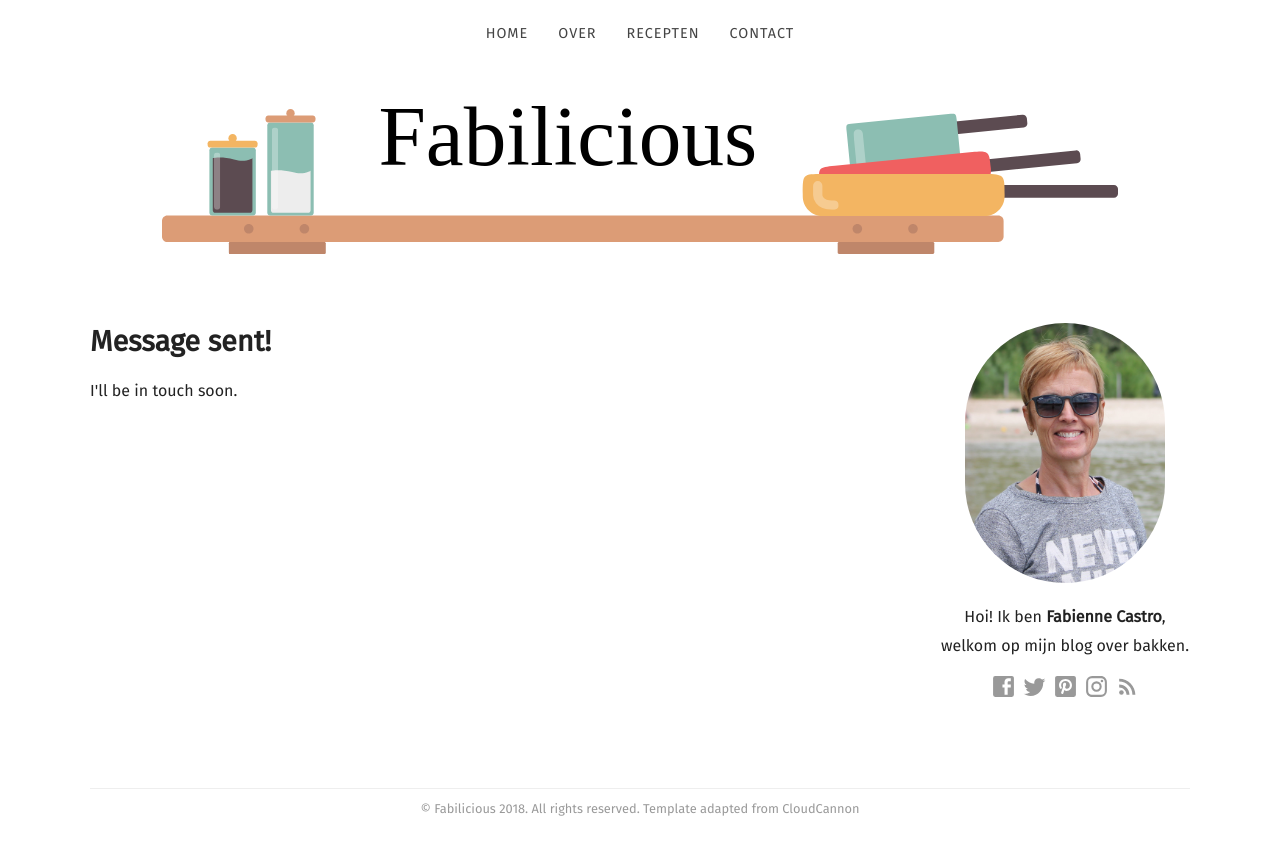
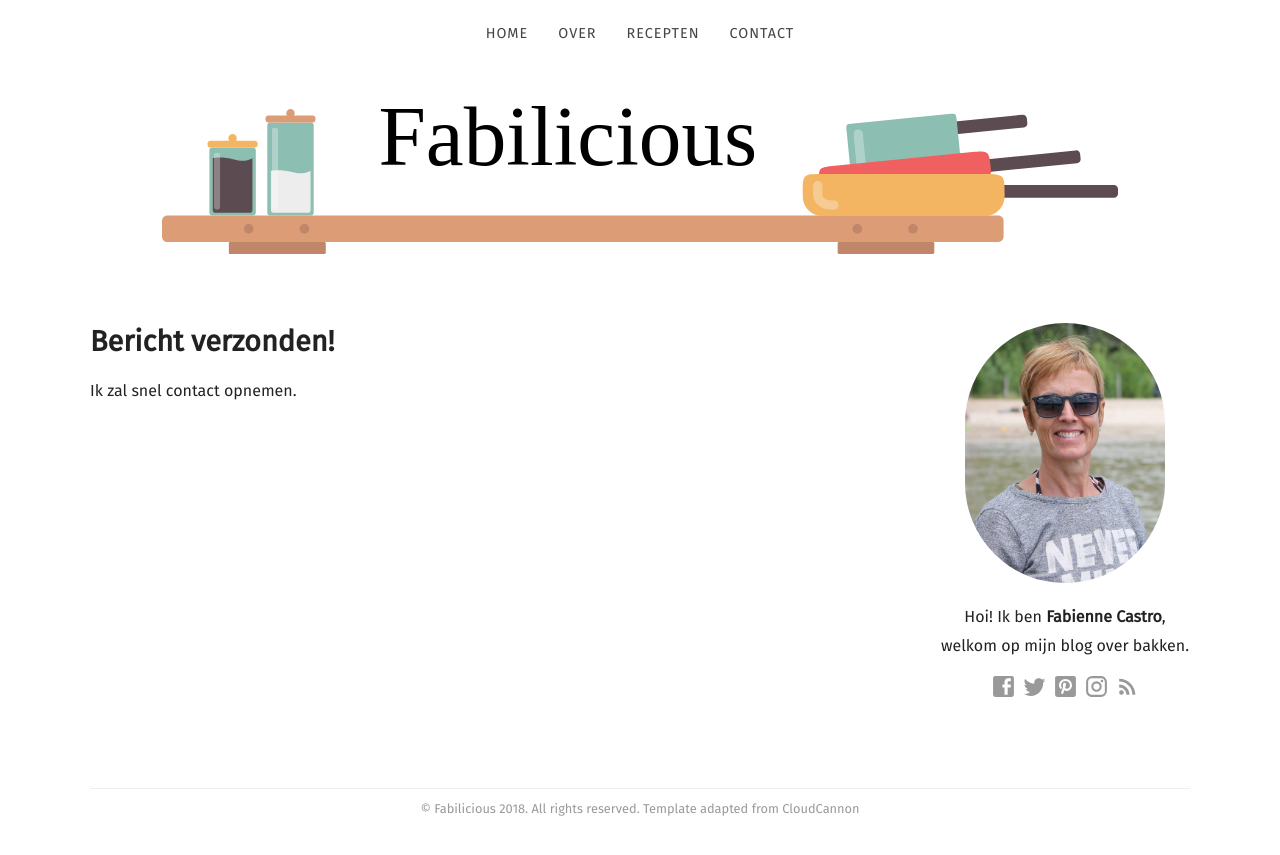
Before and after one commit to fabilicious/fabilicious.github.io, a Jekyll site: the page built from contact-success.html, in a window 1280 px wide. Shown: the top 855 px of the page. Built offline with Jekyll 4.4.1, drawn with Linux system fonts in a browser that asks for light colours; some web fonts are replaced.

Commit message:
translate contact success message

```diff
--- a/contact-success.html
+++ b/contact-success.html
@@ -1,6 +1,6 @@
 ---
 title: Contact Success
 ---
-<h1>Message sent!</h1>
+<h1>Bericht verzonden!</h1>
 
-<p>I'll be in touch soon.</p>
+<p>Ik zal snel contact opnemen.</p>
```
